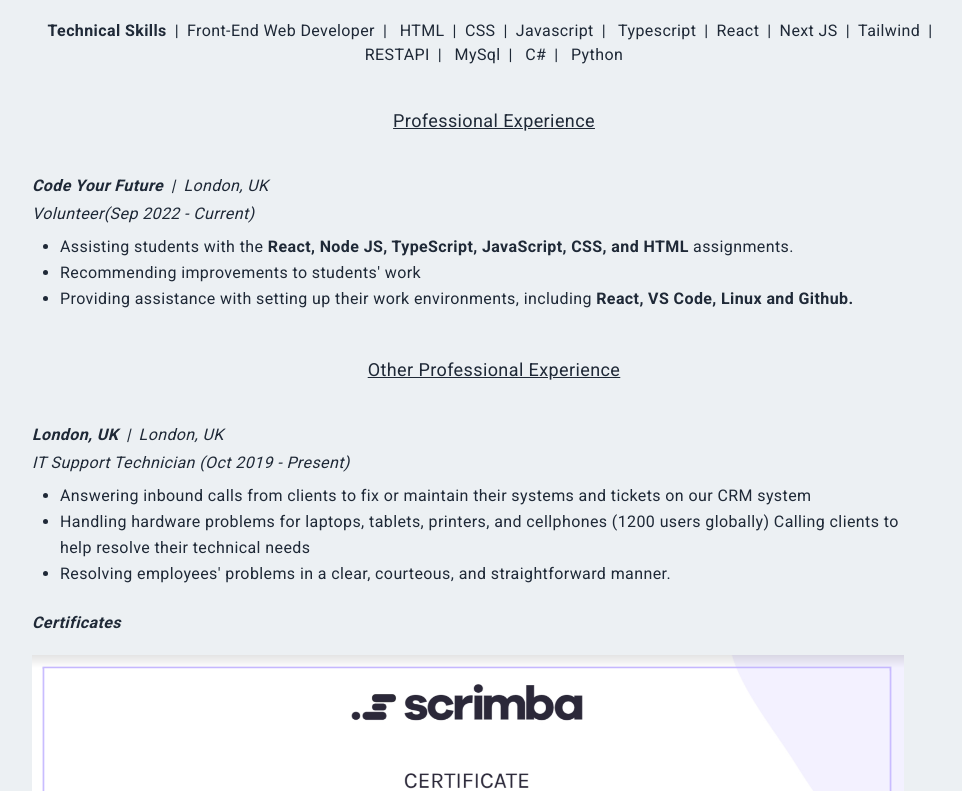
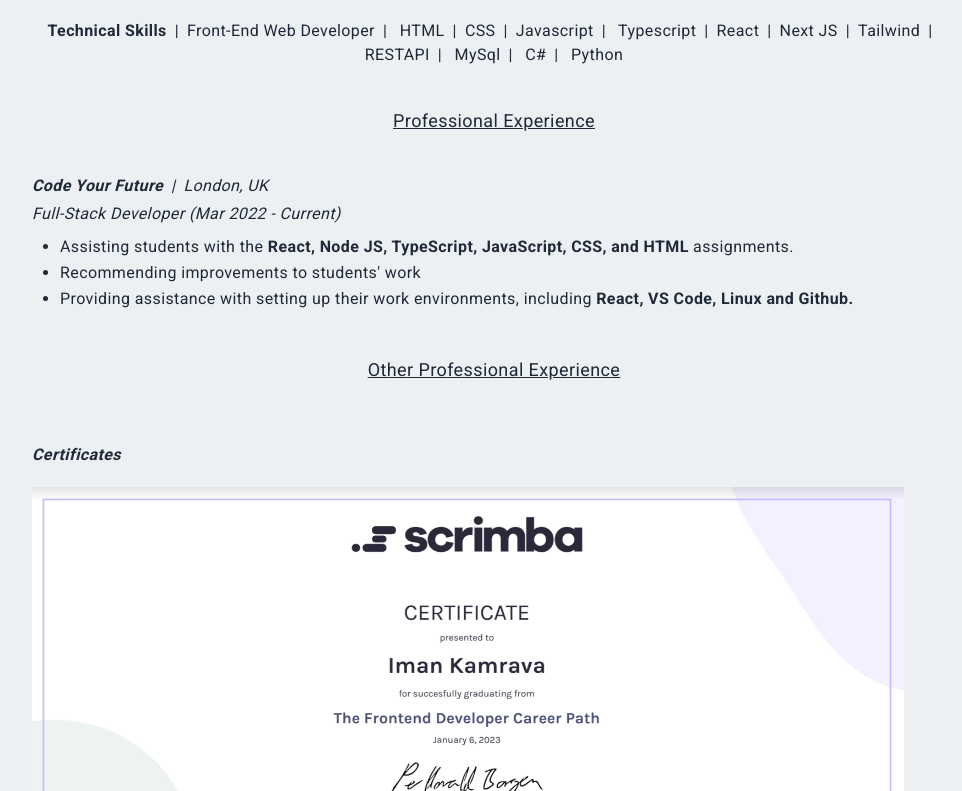
Before and after one commit to Ikamrava/my-new-portfolio, a Next.js app: page /resume in a window 1280 px wide. Shown: the part 468-1259 px from the top of the page, without its empty margins (146-1108 px from the left). Built offline with nearby package versions, Linux system fonts and the light colour scheme.

Commit message:
Update resume.tsx

```diff
--- a/pages/resume.tsx
+++ b/pages/resume.tsx
@@ -93,7 +93,7 @@ Please communicate with me if I may be of help or the other way around, as I am
             </span>
             <span className='px-2'>|</span>London, UK
           </p>
-          <p className='py-1 italic'>Volunteer(Sep 2022 - Current)</p>
+          <p className='py-1 italic'>Full-Stack Developer (Mar 2022 - Current)</p>
           <ul className='list-disc list-outside px-7 py-1 leading-relaxed'>
             <li>
               Assisting students with the <span className=' font-bold'>React, Node JS, TypeScript, JavaScript, CSS, and HTML</span> assignments.
@@ -117,23 +117,6 @@ Please communicate with me if I may be of help or the other way around, as I am
 
         {/* Experience */}
         <div className='py-6'>
-          <p className='italic'>
-            <span className='font-bold'>London, UK</span>
-            <span className='px-2'>|</span>London, UK
-          </p>
-          <p className='py-1 italic'>IT Support Technician (Oct 2019 - Present)</p>
-          <ul className='list-disc list-outside px-7 py-1 leading-relaxed'>
-            <li>
-              Answering inbound calls from clients to fix or maintain their systems and tickets on our CRM system
-            </li>
-            <li>
-              Handling hardware problems for laptops, tablets, printers, and cellphones (1200 users globally) Calling clients to help resolve their technical needs
-            </li>
-            <li>
-              Resolving employees' problems in a clear, courteous, and straightforward manner.
-            </li>
-
-          </ul>
           <p className='py-5 italic font-bold '>Certificates</p>
             <Image src={certificate} alt="certificate" />
         </div>
```
